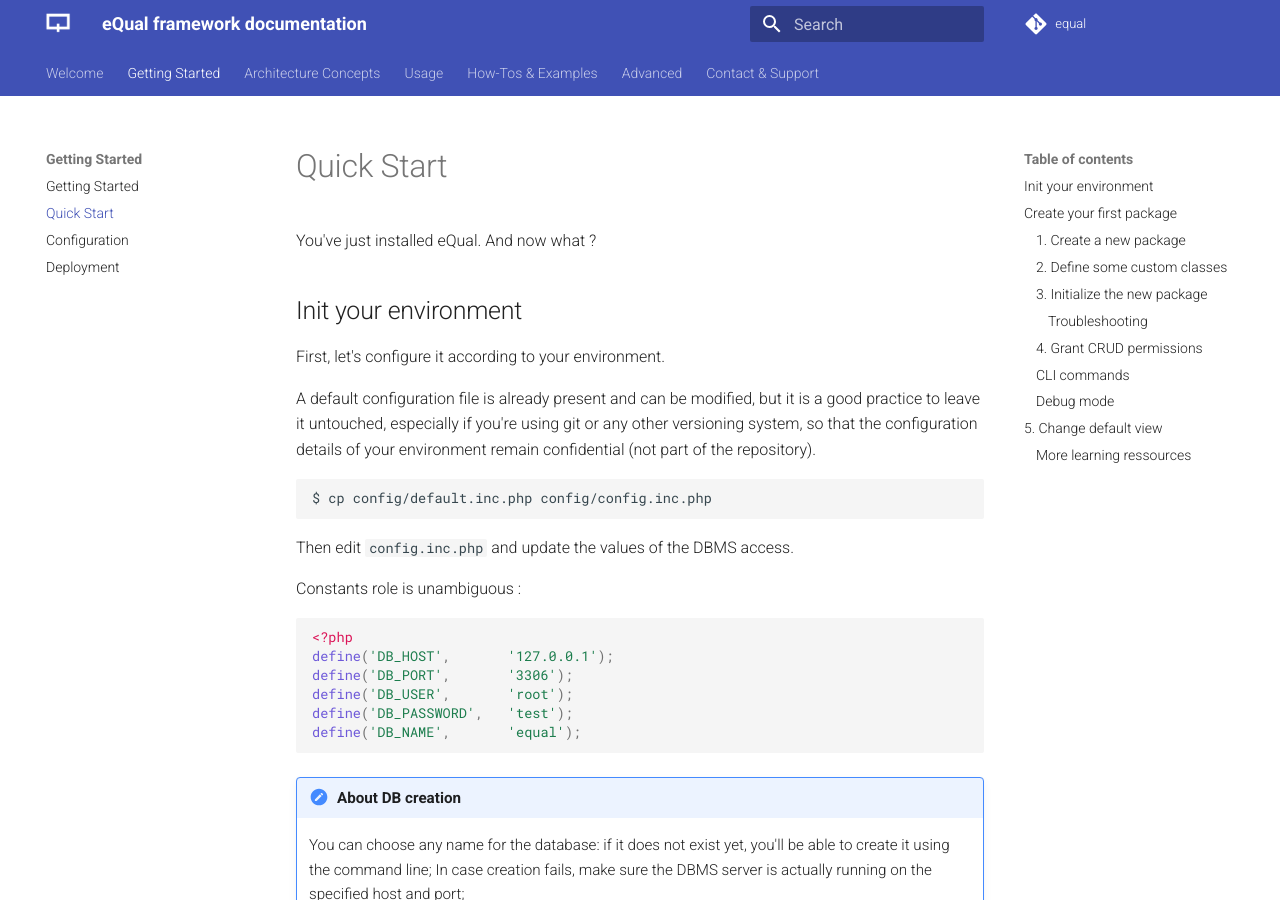
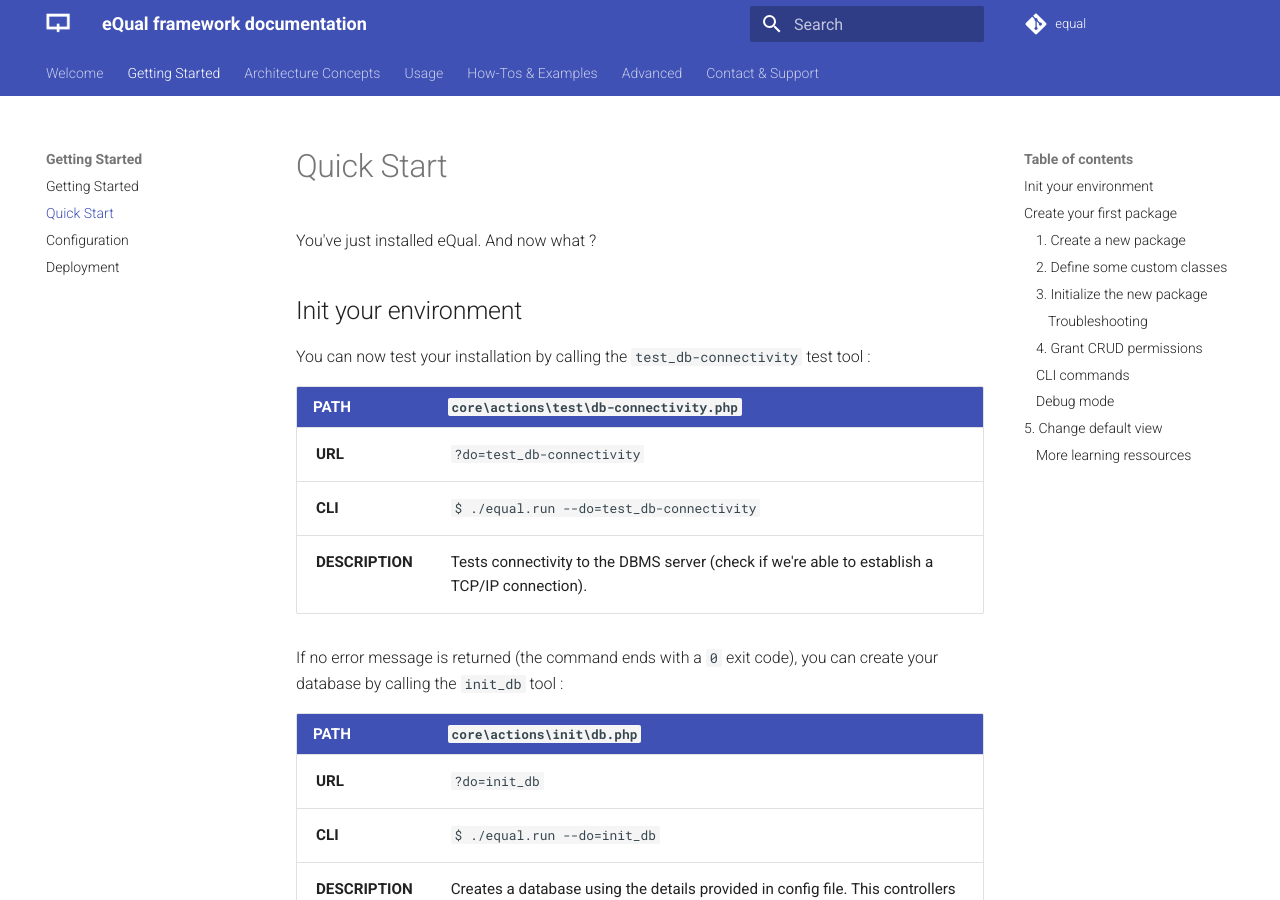
Before and after one commit to equalframework/equal-doc, an MkDocs documentation site: the page built from docs/getting-started/quick-start.md, in a window 1280 px wide and 900 px high. Built offline with MkDocs 1.6.1 and Material for MkDocs 9.7.7, drawn with Linux system fonts in a browser that asks for light colours; comment, search, counter and statistics services are not loaded; the version menu is left out.

Commit message:
Update quick-start.md
update delete old doc

````diff
--- a/docs/getting-started/quick-start.md
+++ b/docs/getting-started/quick-start.md
@@ -3,30 +3,6 @@
 You've just installed eQual. And now what ?
 
 ## Init your environment
-
-First, let's configure it according to your environment.
-
-A default configuration file is already present and can be modified, but it is a good practice to leave it untouched, especially if you're using git or any other versioning system, so that the configuration details of your environment remain confidential (not part of the repository).
-
-```bash
-$ cp config/default.inc.php config/config.inc.php
-```
-Then edit `config.inc.php` and update the values of the DBMS access.
-
-Constants role is unambiguous :
-
-```php
-<?php
-define('DB_HOST',       '127.0.0.1');
-define('DB_PORT',       '3306');
-define('DB_USER',       'root');
-define('DB_PASSWORD',   'test');
-define('DB_NAME',       'equal');
-```
-!!! note "About DB creation"
-    You can choose any name for the database: if it does not exist yet, you'll be able to create it using the command line; In case creation fails, make sure the DBMS server is actually running on the specified host and port;
-
-
 
 You can now test your installation by calling the `test_db-connectivity` test tool :
 
````
